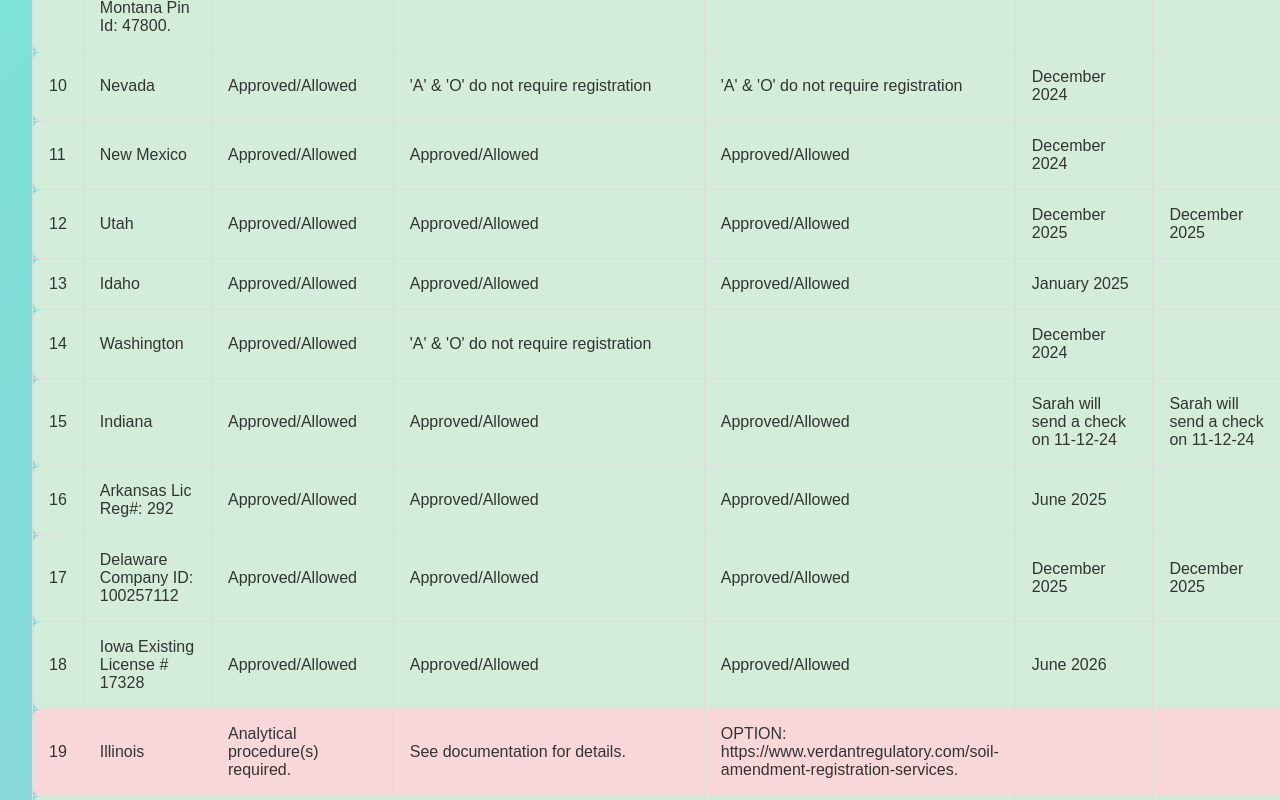
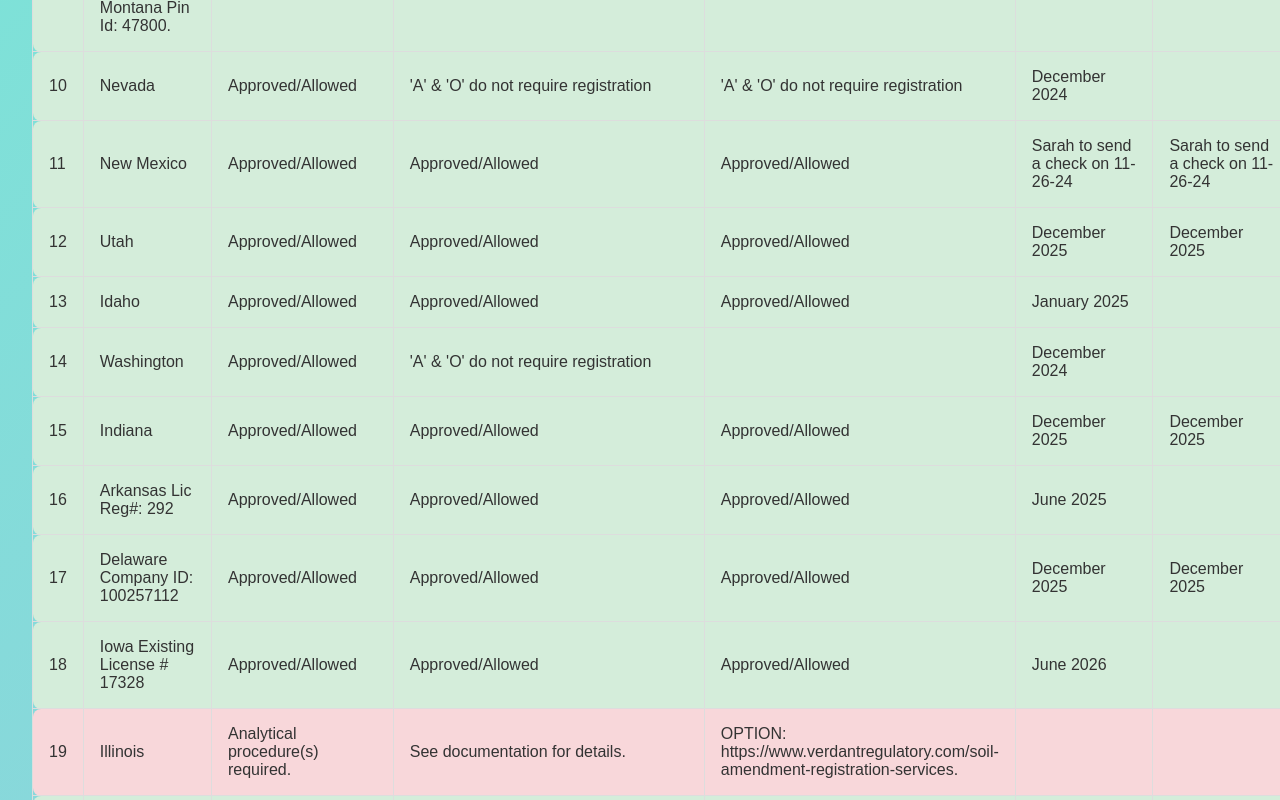
Before and after one commit to max-well-creator/work_dashboard, a Next.js app: page /product_reg_status in a window 1280 px wide. Shown: the part 880-1680 px from the top of the page. Built offline with nearby package versions, Linux system fonts and the light colour scheme.

Commit message:
make updates

```diff
--- a/src/data/employees.js
+++ b/src/data/employees.js
@@ -27,7 +27,7 @@ export const AGContacts = [
 		name: "Andrew Schneider",
 		company: "AG-USA, LLC",
 		jobTitle: "VP of Manufacturing",
-		businessPhone: "(678) 378-6777",
+		businessPhone: " (678) 378-7728",
 		mobilePhone: "",
 		email: "warehouse@ag-usa.net",
 	},
@@ -35,7 +35,7 @@ export const AGContacts = [
 		name: "Stephanie Schneider",
 		company: "AG-USA, LLC",
 		jobTitle: "VP of Marketing",
-		businessPhone: "(678) 378-7728",
+		businessPhone: "(678) 378-6777",
 		mobilePhone: "",
 		email: "stephy@max-well.us",
 	},
--- a/src/data/stateRegistrationStatus.js
+++ b/src/data/stateRegistrationStatus.js
@@ -109,7 +109,7 @@ const statesRegData = [
 		license_statues: APPROVED,
 		a_status: APPROVED,
 		o_status: APPROVED,
-		notes: "",
+		is_soil_amendment: "Yes",
 		a_expiration: "December 2025",
 		o_expiration: "December 2025",
 		color: APPROVED_COLOR,
@@ -133,9 +133,9 @@ const statesRegData = [
 		license_statues: APPROVED,
 		a_status: APPROVED,
 		o_status: APPROVED,
-		notes: "",
-		a_expiration: "December 2024",
-		o_expiration: "",
+		is_soil_amendment: "Yes",
+		a_expiration: "Sarah to send a check on 11-26-24",
+		o_expiration: "Sarah to send a check on 11-26-24",
 		color: APPROVED_COLOR,
 	},
 	{
@@ -180,8 +180,8 @@ const statesRegData = [
 		a_status: APPROVED,
 		o_status: APPROVED,
 		notes: "",
-		a_expiration: "Sarah will send a check on 11-12-24",
-		o_expiration: "Sarah will send a check on 11-12-24",
+		a_expiration: "December 2025",
+		o_expiration: "December 2025",
 		color: APPROVED_COLOR,
 	},
 	{
@@ -279,12 +279,13 @@ const statesRegData = [
 		id: 24,
 		state: `Minnesota \nLICENSE NUMBER: 20196669 `,
 		license_statues: APPROVED,
+		is_soil_amendment: "Yes",
 		a_status: APPROVED,
 		o_status: APPROVED,
 		notes:
 			"Beginning January 1, 2026, a fertilizer, soil and plant amendment, or agricultural liming product manufacturer must annually provide a statement that a product contains no intentionally added PFAS.Beginning January 1, 2032, the commissioner may not register any fertilizers, soil and plant amendments, and agricultural liming materials product that contains intentionally added PFAS unless the commissioner determines that the use of PFAS is a currently unavoidable use. ",
-		a_expiration: "Paid online on 11-12-24",
-		o_expiration: "Paid online on 11-12-24",
+		a_expiration: "December 2025",
+		o_expiration: "December 2025",
 		color: APPROVED_COLOR,
 	},
 	{
```
